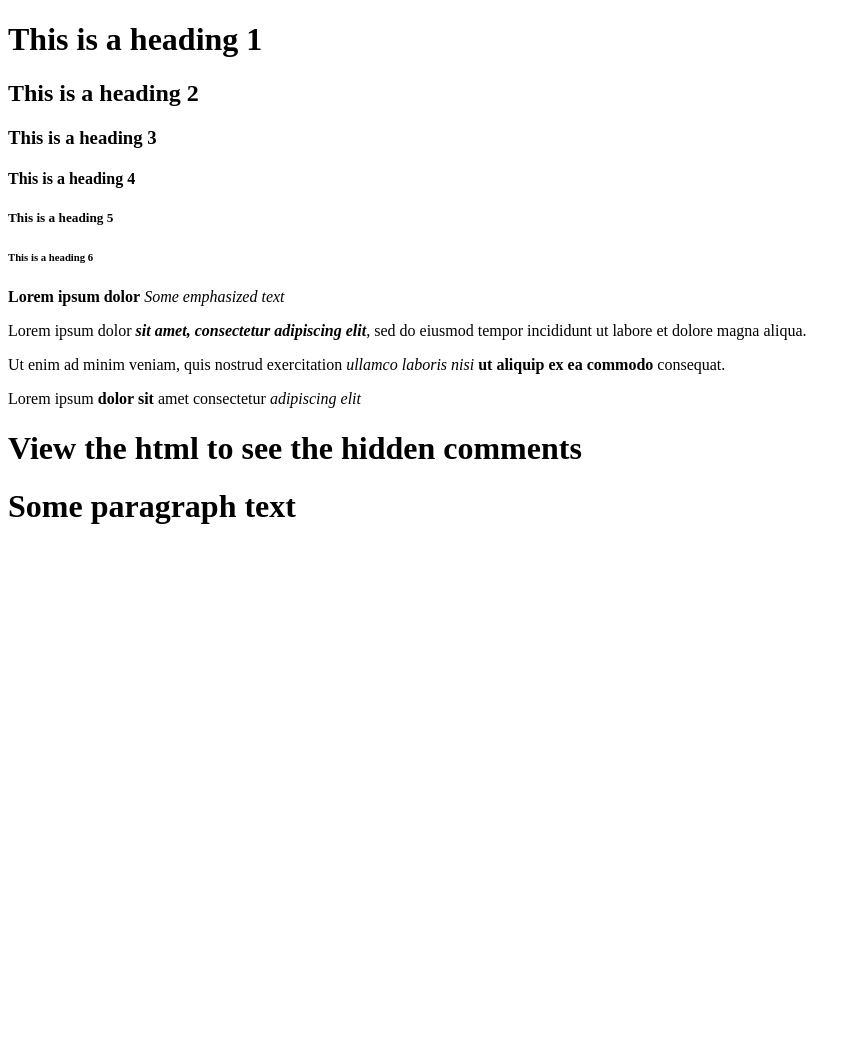
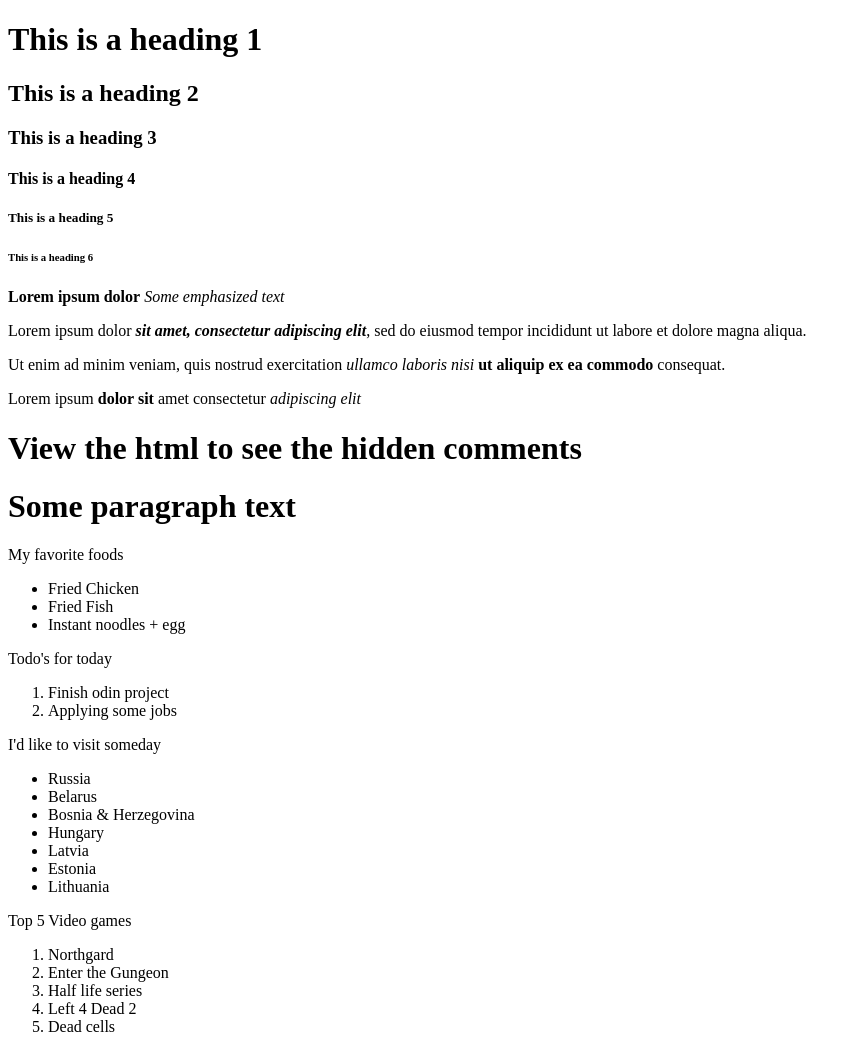
Before and after one commit to fauzandwi/html-css, a plain HTML site: page index.html in a window 1280 px wide. Shown: the whole page, without its empty margins (0-857 px from the left). Before the commit the page ends 800 px from the top, so only its background shows below. Drawn offline with Linux system fonts and the light colour scheme.

Commit message:
Complete List Lesson

```diff
--- a/index.html
+++ b/index.html
@@ -27,5 +27,34 @@
 		<!-- I am html comments -->
 		<h1>Some paragraph text</h1>
 		<!-- I am another html comment -->
+		<p>My favorite foods</p>
+		<ul>
+			<li>Fried Chicken</li>
+			<li>Fried Fish</li>
+			<li>Instant noodles + egg</li>
+		</ul>
+		<p>Todo's for today</p>
+		<ol>
+			<li>Finish odin project</li>
+			<li>Applying some jobs</li>
+		</ol>
+		<p>I'd like to visit someday</p>
+		<ul>
+			<li>Russia</li>
+			<li>Belarus</li>
+			<li>Bosnia & Herzegovina</li>
+			<li>Hungary</li>
+			<li>Latvia</li>
+			<li>Estonia</li>
+			<li>Lithuania</li>
+		</ul>
+		<p>Top 5 Video games</p>
+		<ol>
+			<li>Northgard</li>
+			<li>Enter the Gungeon</li>
+			<li>Half life series</li>
+			<li>Left 4 Dead 2</li>
+			<li>Dead cells</li>
+		</ol>
 	</body>
 </html>
```
